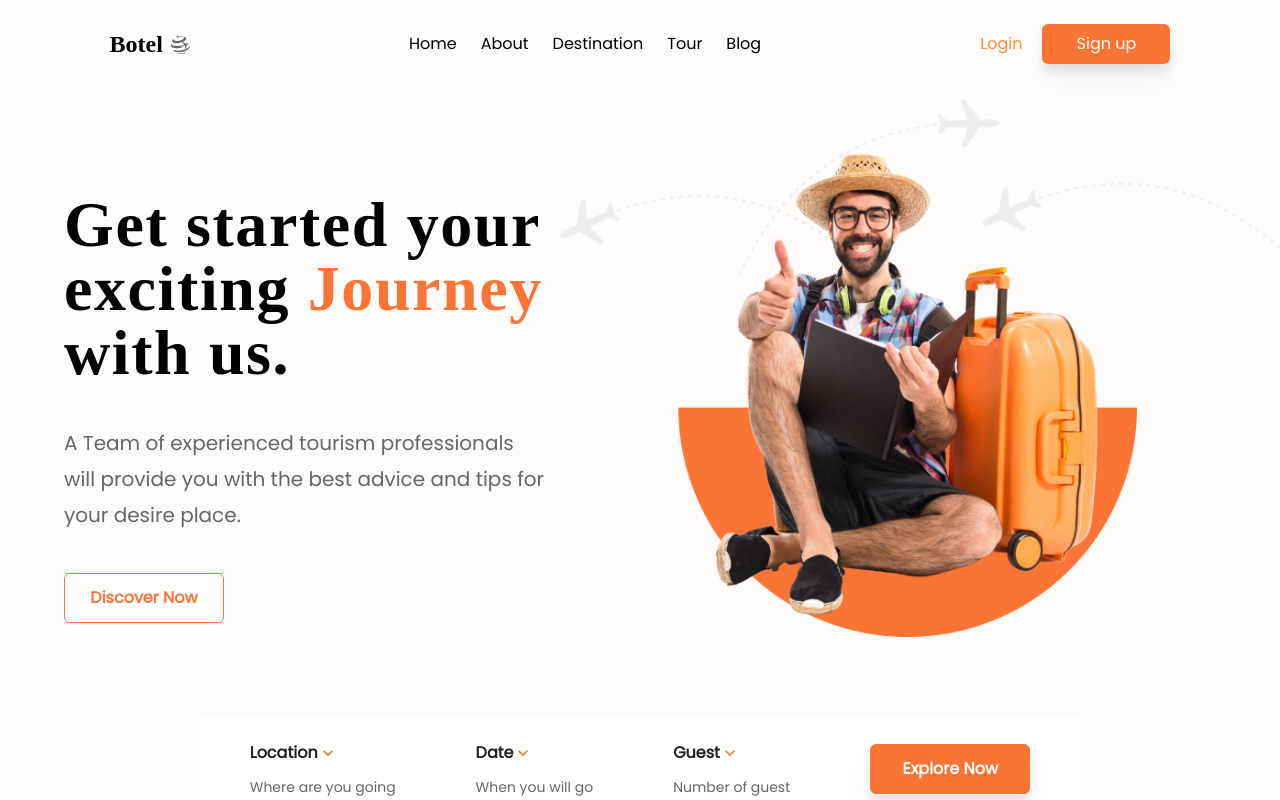
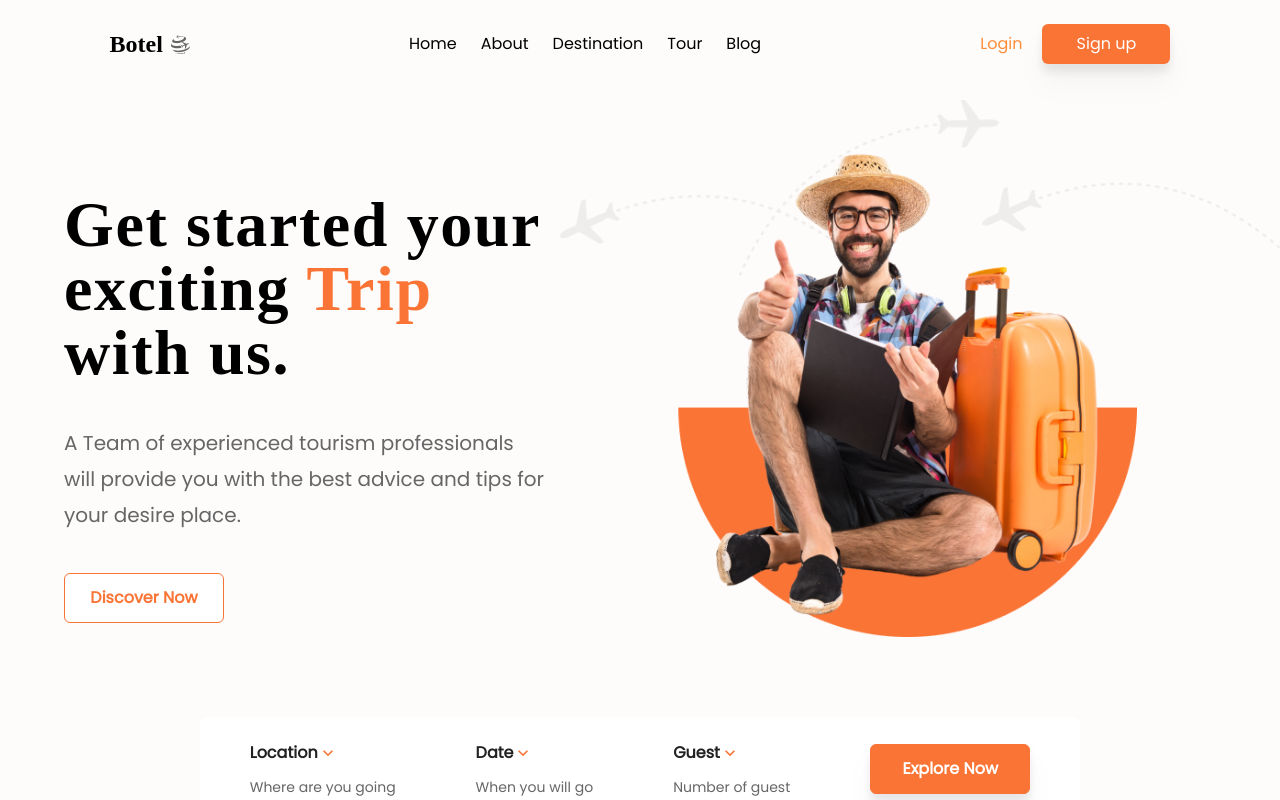
Before and after one commit to baabashinelle/Botel, a React (Create React App) app: page / in a window 1280 px wide. Shown: the top 800 px of the page. Built offline with nearby package versions, Linux system fonts and the light colour scheme; a web font is replaced by a local one.

Commit message:
edit header

```diff
--- a/src/components/Header.jsx
+++ b/src/components/Header.jsx
@@ -12,7 +12,7 @@ const Header = () => {
         <div className="w-[36rem] pt-20">
           <h1 className="text-[64px] font-semibold leading-none font-header tracking-wide">
             Get started your exciting
-            <span className="text-primary-o"> Journey</span> with us.
+            <span className="text-primary-o"> Trip</span> with us.
           </h1>
           <p className="text-xl text-text-light w-[30rem] pt-10 pb-10 font-text leading-9">
             A Team of experienced tourism professionals will provide you with
```
